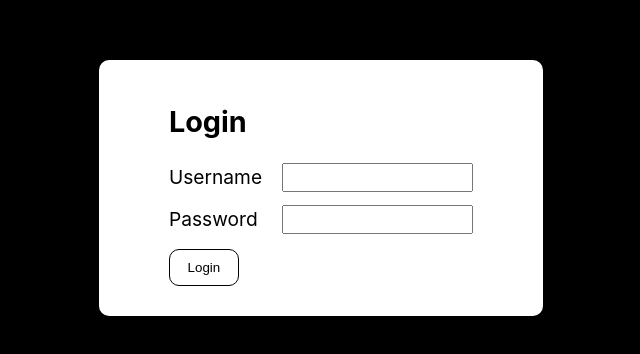
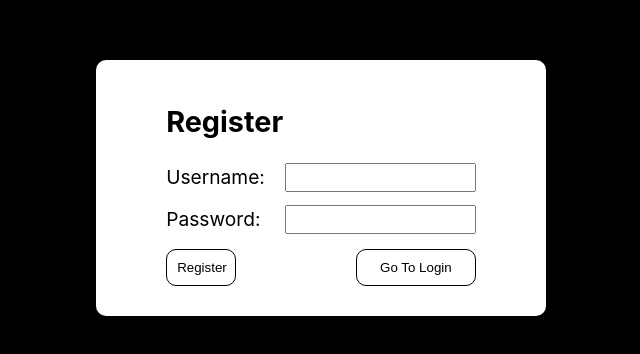
Before and after one commit to codeNitesh/stack-overflow-clone, a React (Create React App) app: page / in a window 1280 px wide. Shown: the part 212-566 px from the top of the page, without its empty margins (319-959 px from the left). Built offline with nearby package versions, Linux system fonts and the light colour scheme.

Commit message:
🔑 USER AUTH CHANGES

```diff
--- a/src/App.js
+++ b/src/App.js
@@ -2,8 +2,7 @@ import React, { useEffect, useState } from "react";
 import {
   BrowserRouter as Router,
   Routes,
-  Route,
-  // Redirect,
+  Route
 } from "react-router-dom";
 import Login from "./components/auth/login/Login";
 import Register from "./components/auth/register/Register";
@@ -17,7 +16,7 @@ function App() {
       <div className="App">
         <Routes>
           <Route path="/login" element={<Login />} />
-          <Route path="/" element={<Login />} />
+          <Route path="/" element={<Register />} />
           <Route path="/register" element={<Register />} />
 
           <Route exact path="/app" element={<QuestionList />} />
--- a/src/components/auth/login/Login.css
+++ b/src/components/auth/login/Login.css
@@ -56,3 +56,13 @@ button:hover{
     color: red;
     font-size: .96rem;
 }
+
+.two-btn{
+    display: flex;
+    justify-content: space-between;
+    align-items: center;
+}
+
+.long-btn{
+    width: 120px;
+}
--- a/src/components/auth/login/Login.js
+++ b/src/components/auth/login/Login.js
@@ -34,6 +34,10 @@ function Login() {
       });
   };
 
+  const goToRegister = () => {
+    window.location.href = "/register";
+  };
+
   return (
     <div className="login-body">
       <div className="form">
@@ -58,7 +62,11 @@ function Login() {
             />
           </div>
           <p className="error">{error}</p>
-          <button type="submit">Login</button>
+
+          <div className="two-btn">
+            <button type="submit">Login</button>
+            <button className="long-btn" onClick={goToRegister}>Go to Register</button>
+          </div>
         </form>
       </div>
     </div>
--- a/src/components/auth/register/Register.css
+++ b/src/components/auth/register/Register.css
@@ -56,3 +56,13 @@ button:hover{
     color: red;
     font-size: .96rem;
 }
+
+.two-btn{
+    display: flex;
+    justify-content: space-between;
+    align-items: center;
+}
+
+.long-btn{
+    width: 120px;
+}
--- a/src/components/auth/register/Register.js
+++ b/src/components/auth/register/Register.js
@@ -28,13 +28,16 @@ function Register() {
       })
       .catch((error) => {
         console.error("Registration error:", error);
-        if(error.response.data.message){
+        if (error.response.data.message) {
           setError("* " + error.response.data.message);
-        }else{
+        } else {
           setError("* " + error.response.data.error);
         }
+      });
+  };
 
-      });
+  const goToLogin = () => {
+    window.location.href = "/login";
   };
 
   return (
@@ -62,7 +65,10 @@ function Register() {
           </div>
           <p className="error">{error}</p>
 
-          <button type="submit">Register</button>
+          <div className="two-btn">
+            <button type="submit">Register</button>
+            <button className="long-btn" onClick={goToLogin}>Go To Login</button>
+          </div>
         </form>
       </div>
     </div>
--- a/src/components/questions/questionList/QuestionList.css
+++ b/src/components/questions/questionList/QuestionList.css
@@ -41,3 +41,10 @@
 .results{
     color: blue;
 }
+
+.logout{
+    display: flex;
+    justify-content: end;
+    align-items: end;
+    cursor: pointer;
+}
--- a/src/components/questions/questionList/QuestionList.js
+++ b/src/components/questions/questionList/QuestionList.js
@@ -1,7 +1,7 @@
 import React, { useState, useEffect } from "react";
 import axios from "axios";
 import "./QuestionList.css";
-import { useNavigate } from 'react-router-dom';
+import { useNavigate } from "react-router-dom";
 
 function QuestionList() {
   const [questions, setQuestions] = useState([]);
@@ -14,12 +14,16 @@ function QuestionList() {
 
   const navigate = useNavigate();
 
-  const redirectToAddQuestion = () =>{
+  const redirectToAddQuestion = () => {
     let path = `/app/ask`;
     navigate(path);
-  }
+  };
 
   useEffect(() => {
+
+    if(!localStorage.getItem("token")){
+      window.location.href = "/login"
+    }
     const token = getToken();
 
     axios
@@ -58,9 +62,16 @@ function QuestionList() {
       });
   };
 
+  const logout = () => {
+    localStorage.clear()
+    window.location.href = "/login";
+  };
+
   return (
     <div className="questions">
       <div className="question-form">
+        <div className="logout" onClick={logout}>{'LOGOUT >'}</div>
+        <hr />
         <h2>ALL QUESTIONS</h2>
         <form onSubmit={handleSearchSubmit}>
           <div>
@@ -73,14 +84,18 @@ function QuestionList() {
             <button type="submit">Search</button>
           </div>
           <div>
-            <button onClick={redirectToAddQuestion} className="add-question">ADD QUESTION</button>
+            <button onClick={redirectToAddQuestion} className="add-question">
+              ADD QUESTION
+            </button>
           </div>
         </form>
 
         <ul>
-          <p className="results">{searchResults.length > 0
-            ? `${searchResults.length} SEARCH RESULTS`
-            : `DISPLAYING ALL RESULTS, 0 SEARCH RESULTS`}</p>
+          <p className="results">
+            {searchResults.length > 0
+              ? `${searchResults.length} SEARCH RESULTS`
+              : `DISPLAYING ALL RESULTS, 0 SEARCH RESULTS`}
+          </p>
 
           {searchResults.length > 0
             ? searchResults.map((question) => (
```
